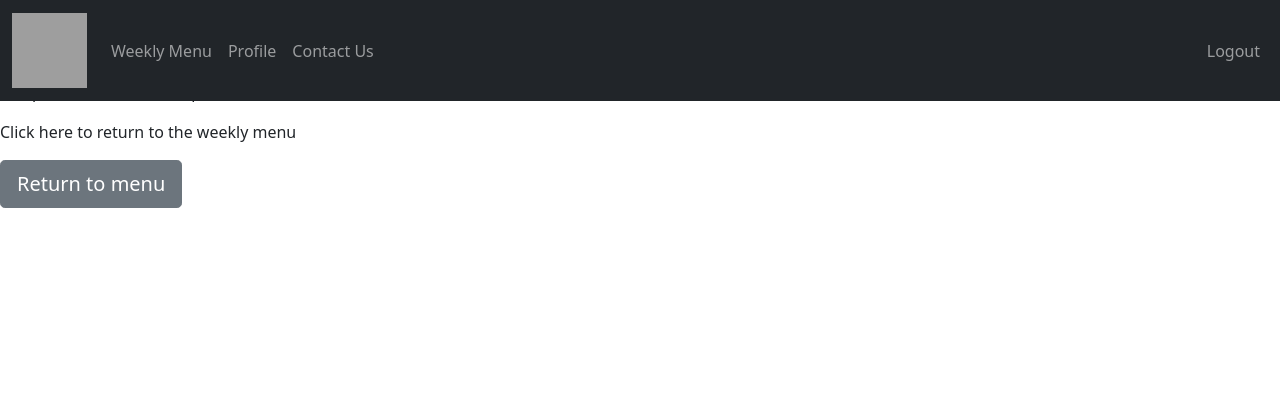
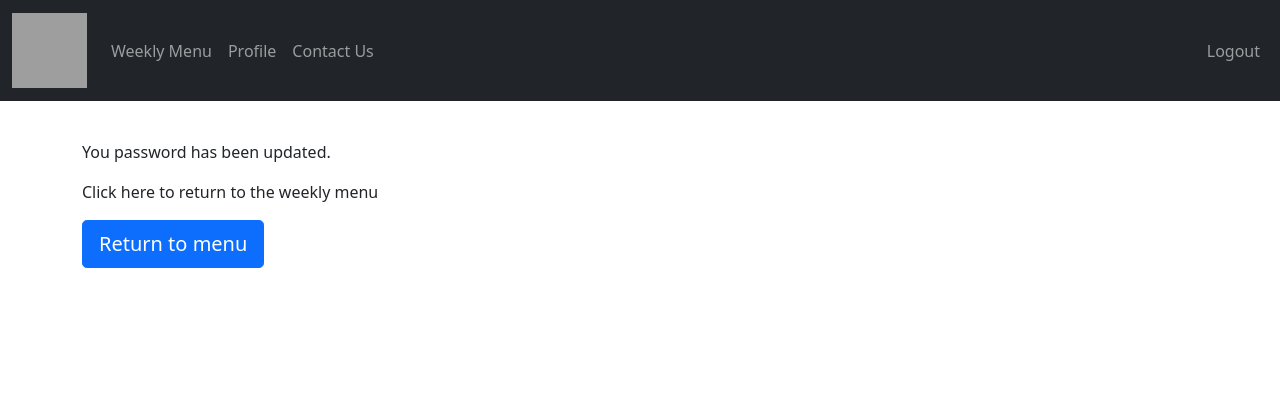
Before and after one commit to jmhubbard/Good_Life_Meal_Prep_Subscribers_Page, a Django app: page /accounts/change_password_done/ in a window 1280 px wide. Shown: the top 401 px of the page. Run offline with Django 3.2, Linux system fonts and the light colour scheme; the visitor is signed in with stand-in values (Sample User, id 1); grey boxes are pictures that could not be loaded.

Commit message:
adds padding

```diff
--- a/users/templates/users/password_change_done.html
+++ b/users/templates/users/password_change_done.html
@@ -6,11 +6,12 @@ Password Change Complete
 
 {% block content %}
 
-<p>You password has been updated. </p>
-
-<p>Click here to return to the weekly menu</p>
-<p class="lead">
-    <a href="{% url 'orderitems' %}" class="btn btn-lg btn-secondary">Return to menu</a>
+<div class="container" style="padding-top: 60px;">
+  <p>You password has been updated. </p>
+  <p>Click here to return to the weekly menu</p>
+  <p>
+    <a href="{% url 'orderitems' %}" class="btn btn-lg btn-primary">Return to menu</a>
   </p>
+</div>
 
 {% endblock %}
```
